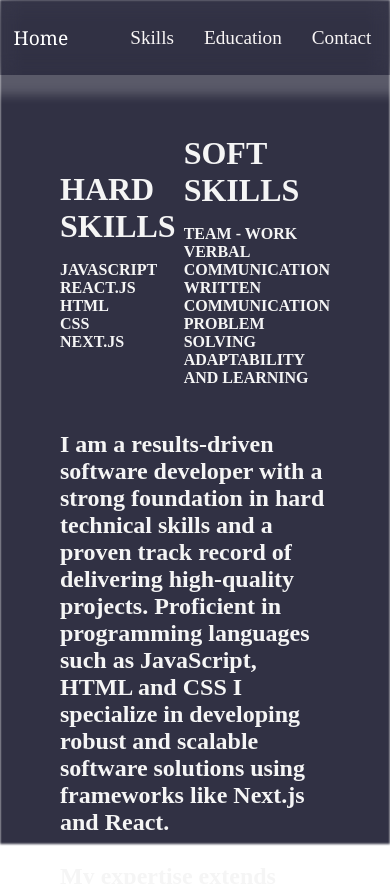
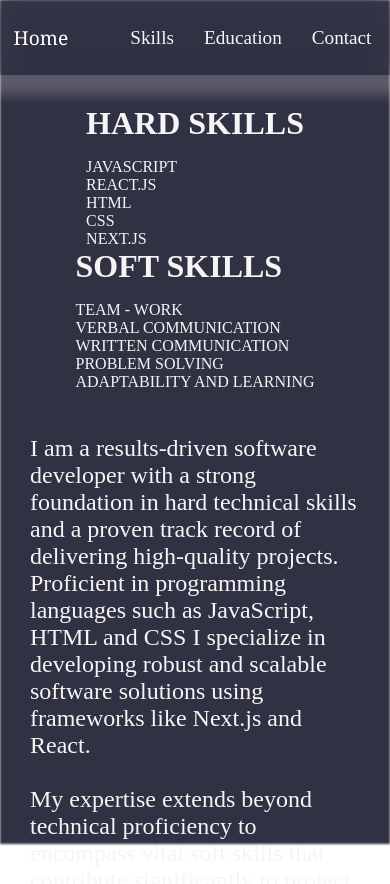
Before and after one commit to Thapelo-Molosiwa/Resume-Profile, a React (Vite) app in the folder Resume/: page /skills in a window 390 px wide. Shown: the top 884 px of the page. Built offline with nearby package versions, Linux system fonts and the light colour scheme; the HTML template or start-up script is replaced by a standard one.

Commit message:
Adding mobile view css

```diff
--- a/Resume/components/Header/header.css
+++ b/Resume/components/Header/header.css
@@ -8,6 +8,7 @@
 
 *{
   margin: auto;
+
 }
 
 .myName a {
@@ -24,13 +25,19 @@
 }
 
 .blow {
-  display: flex;
-  justify-content: space-evenly;
-  backdrop-filter: blur(10px);
 
-  height: 75px;
-  box-shadow: 5px 0px 10px 20px rgba(255, 255, 255, 0.2);
-}
+
+    position: fixed;
+    top: 0;
+    left: 0;
+    width: 100%;
+    display: flex;
+    justify-content: space-evenly;
+    backdrop-filter: blur(10px);
+    height: 75px;
+    box-shadow: 5px 0px 10px 20px rgba(255, 255, 255, 0.2);
+    z-index: 100; /* Adjust the z-index as needed */
+  }
 
 .myList {
   list-style: none; /* Remove list bullet or marker */
--- a/Resume/components/pages/education/Education.jsx
+++ b/Resume/components/pages/education/Education.jsx
@@ -1,6 +1,6 @@
 import React from "react";
 import "../education/education.css";
-import certificateImage from "../../images/I.T-molosiwas-certificate.jpg";  // Import the certificate image
+import certificateImage from "../../images/I.T-molosiwas-certificate.jpg"; // Import the certificate image
 import Downloadbtn from "../../downloadbtn/downloadbtn";
 
 export default function Education() {
@@ -56,12 +56,15 @@
       <div>
         <p>Download my Certificates below.</p>
 
-        <div>
-
-         <div>
-
-        <h3>Udemy Certificate</h3> <Downloadbtn onDownload={handleDownload} />
-         </div>
+        <div className="buttons">
+          <div>
+            <h3>Udemy Certificate</h3>
+            <Downloadbtn onDownload={handleDownload} />
+          </div>
+          <div>
+            <h3>CodeSpace</h3>
+            <Downloadbtn/>
+          </div>
         </div>
       </div>
     </div>
--- a/Resume/components/pages/education/education.css
+++ b/Resume/components/pages/education/education.css
@@ -1,9 +1,12 @@
-.Edu{
+/* Default styles for larger screens */
+.Edu {
     text-align: center;
     padding: 60px;
+    margin-top: 75px; /* Adjust this value to match the height of your sticky element */
+    /* Add any other necessary styles */
 }
 
-.Edu p{
+.Edu p {
     margin-bottom: 1rem;
     font-size: 20px;
     margin: 10px 0;
@@ -11,7 +14,27 @@
     text-align: left;
 }
 
-.Edu h3{
+.Edu h3 {
     margin-bottom: 1rem;
+}
 
+.buttons {
+    display: flex;
 }
+
+/* Mobile styles using media queries */
+@media only screen and (max-width: 600px) {
+    .Edu {
+        margin-top: 75px;
+        padding: 40px; /* Adjust padding for smaller screens */
+
+    }
+
+    .Edu p {
+        font-size: 16px; /* Adjust font size for smaller screens */
+    }
+
+    .buttons {
+        flex-direction: column; /* Stack buttons vertically on smaller screens */
+    }
+}
--- a/Resume/components/pages/home/Home.css
+++ b/Resume/components/pages/home/Home.css
@@ -5,6 +5,8 @@
    align-items: center;
     text-align: center;
     padding: 20px;
+    margin-top: 75px;
+
 }
 
 
--- a/Resume/components/pages/skills/skills.css
+++ b/Resume/components/pages/skills/skills.css
@@ -1,3 +1,4 @@
+/* Default styles for larger screens */
 .skillset {
   display: flex;
   justify-content: space-evenly;
@@ -6,23 +7,43 @@
 
 .skillbox {
   padding: 60px;
+  margin-top: 75px;
 }
 
 .skillset ul {
-
-    font-weight: bold;
-    list-style-type: none;
-    padding: 0; /* Optional: to remove default padding */
-    margin: 0; /* Optional: to remove default margin */
-  }
+  list-style-type: none;
+  padding: 0;
+  margin: 0;
+}
 
 .skillset h1 {
-    margin-bottom: 1rem;
+  margin-bottom: 1rem;
 }
 
 .bothsh {
   text-align: left;
-  font-weight: bold;
+  /* Removed font-weight: bold; */
   font-size: 24px;
   margin: 10px 0;
 }
+
+/* Mobile styles using media queries */
+@media only screen and (max-width: 600px) {
+  .skillset {
+    flex-direction: column;
+    align-items: left;
+  }
+
+  .skillbox {
+    margin-top: 75px;
+    padding: 30px;
+  }
+
+  .bothsh {
+    text-align: left;
+  }
+
+  .skillset h1 {
+    margin-bottom: 1rem;
+  }
+}
```
